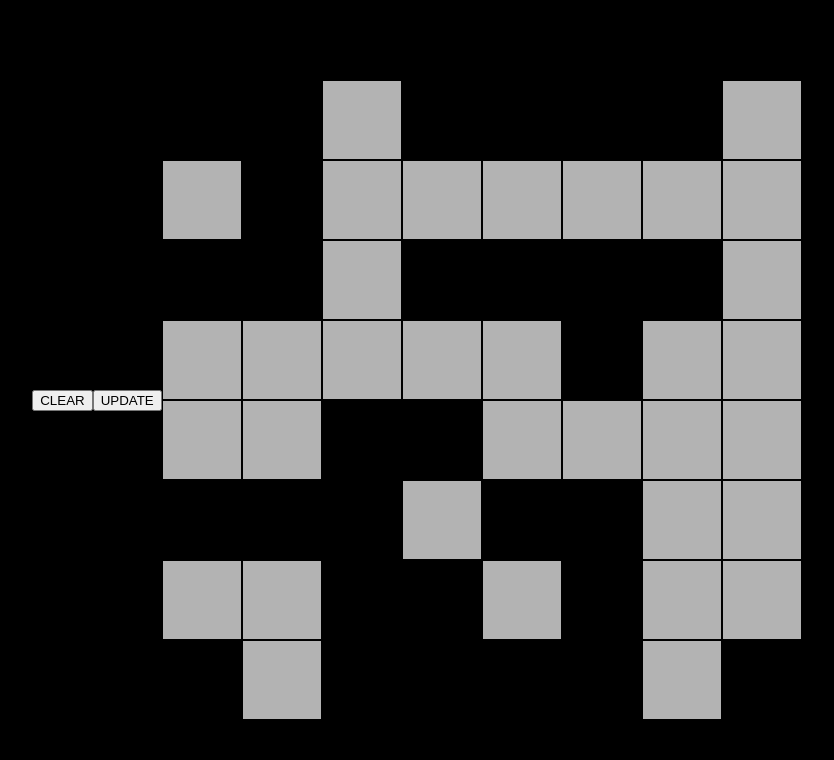
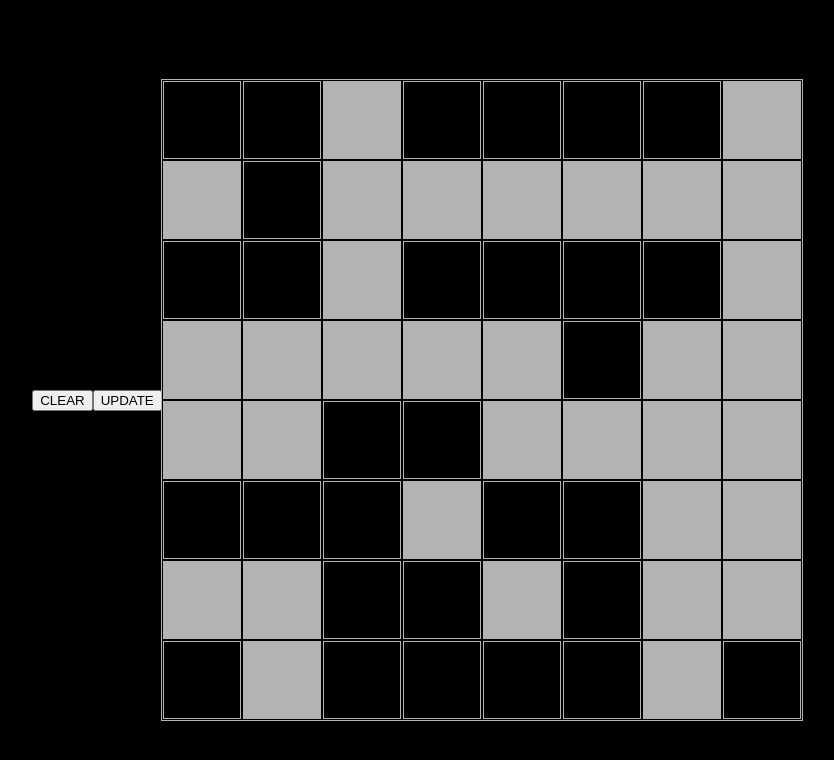
Before and after one commit to Deohgu/game-of-life-js, a React (Create React App) app: page / in a window 1280 px wide. Shown: the top 760 px of the page, without its empty margins (223-1057 px from the left). Built offline with nearby package versions, Linux system fonts and the light colour scheme.

Commit message:
Styles in borders

```diff
--- a/src/components/Cell.styled.js
+++ b/src/components/Cell.styled.js
@@ -4,7 +4,7 @@ export const CellStyled = styled.div`
   display: flex;
   flex: 1;
   margin: 1px;
-
+  border: 1px solid hsl(0 0% 70%);
   background-color: ${({ isAlive }) =>
     isAlive === true ? `hsl(0 0% 70%)` : `hsl(0 0% 0%)`};
 `;
--- a/src/components/Grid.styled.js
+++ b/src/components/Grid.styled.js
@@ -5,6 +5,7 @@ export const GridContainer = styled.div`
   flex-direction: column;
   width: ${({ gridStyleSize }) => gridStyleSize}vh;
   height: ${({ gridStyleSize }) => gridStyleSize}vh;
+  outline: 1px solid hsl(0 0% 70%);
 `;
 
 export const GridRow = styled.div`
```
